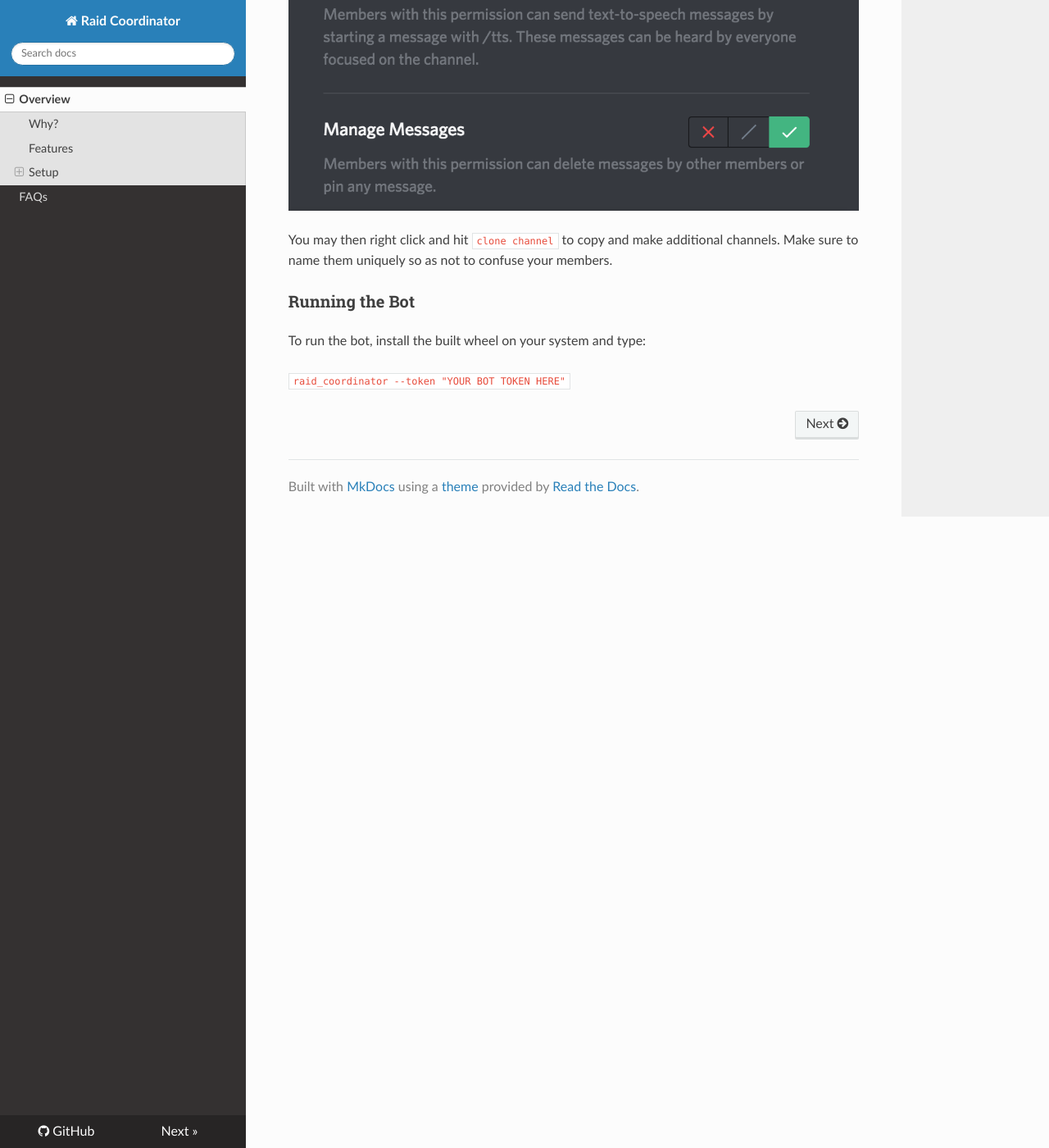
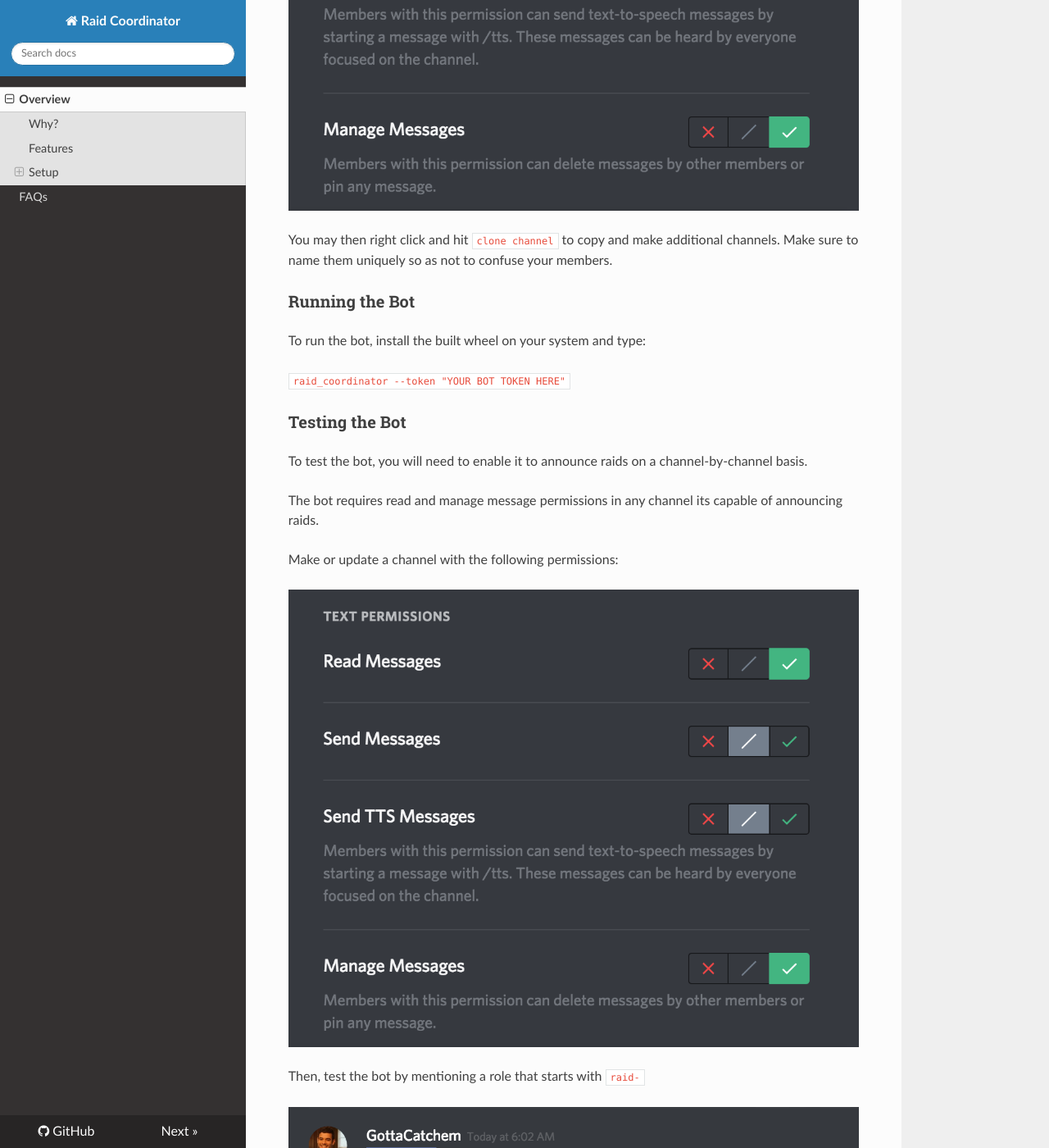
Before and after one commit to dandesousa/discord-raid-coordinator, an MkDocs documentation site: the page built from docs/index.md, in a window 1280 px wide and 1400 px high, scrolled down 4143 px. Shown: the whole window at 82% size. Built offline with MkDocs 1.6.1, drawn with Linux system fonts in a browser that asks for light colours; nearby versions of some CDN libraries; old or Windows-style settings are respelled for this version of MkDocs.

Commit message:
testing instructions for bot

```diff
--- a/docs/index.md
+++ b/docs/index.md
@@ -79,3 +79,17 @@ You may then right click and hit `clone channel` to copy and make additional cha
 To run the bot, install the built wheel on your system and type:
 
 `raid_coordinator --token "YOUR BOT TOKEN HERE"`
+
+### Testing the Bot
+
+To test the bot, you will need to enable it to announce raids on a channel-by-channel basis.
+
+The bot requires read and manage message permissions in any channel its capable of announcing raids.
+
+Make or update a channel with the following permissions:
+
+![](images/create_channel_perms2.png)
+
+Then, test the bot by mentioning a role that starts with `raid-`
+
+![](images/raid_start.png)
```
